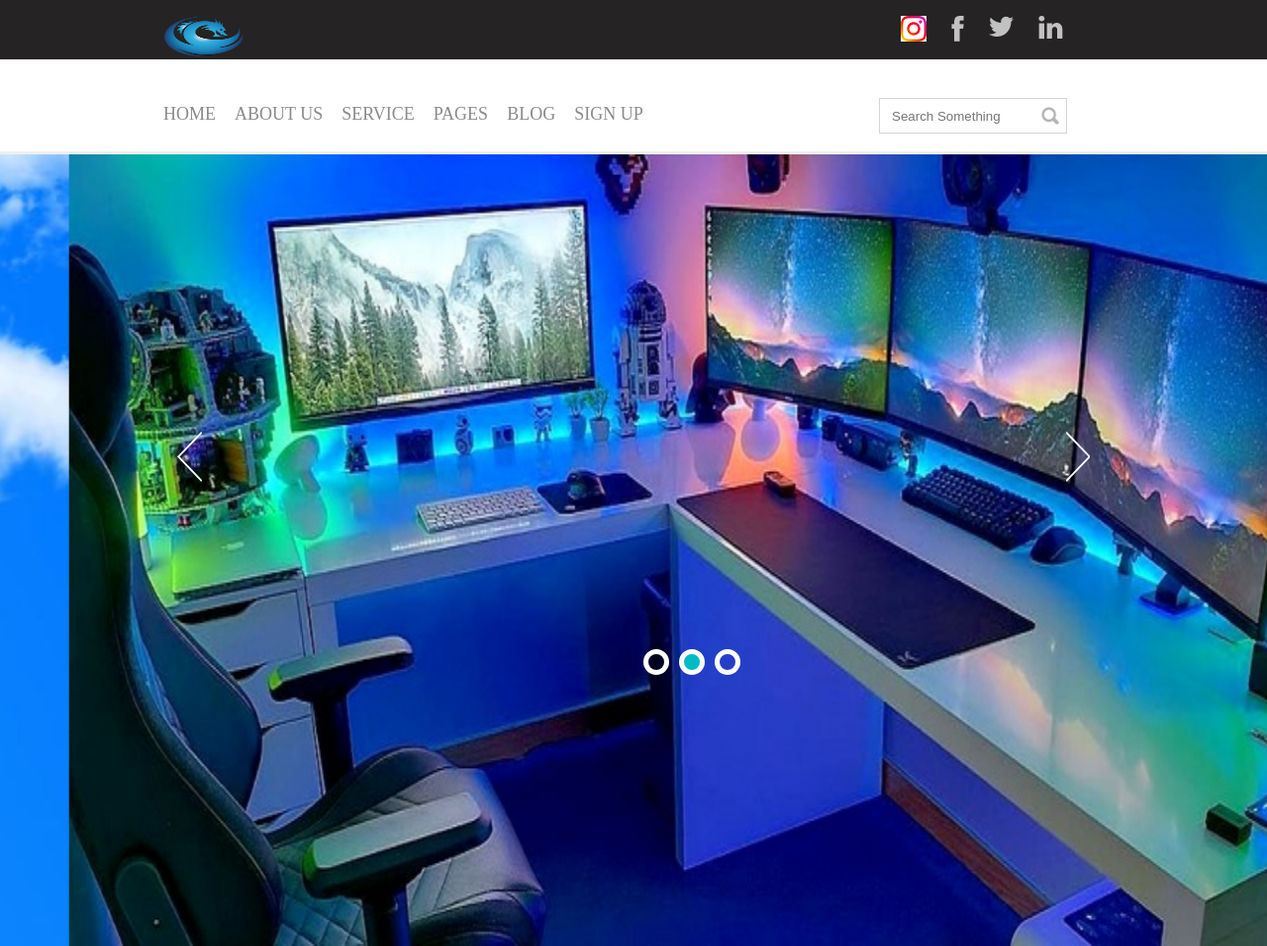
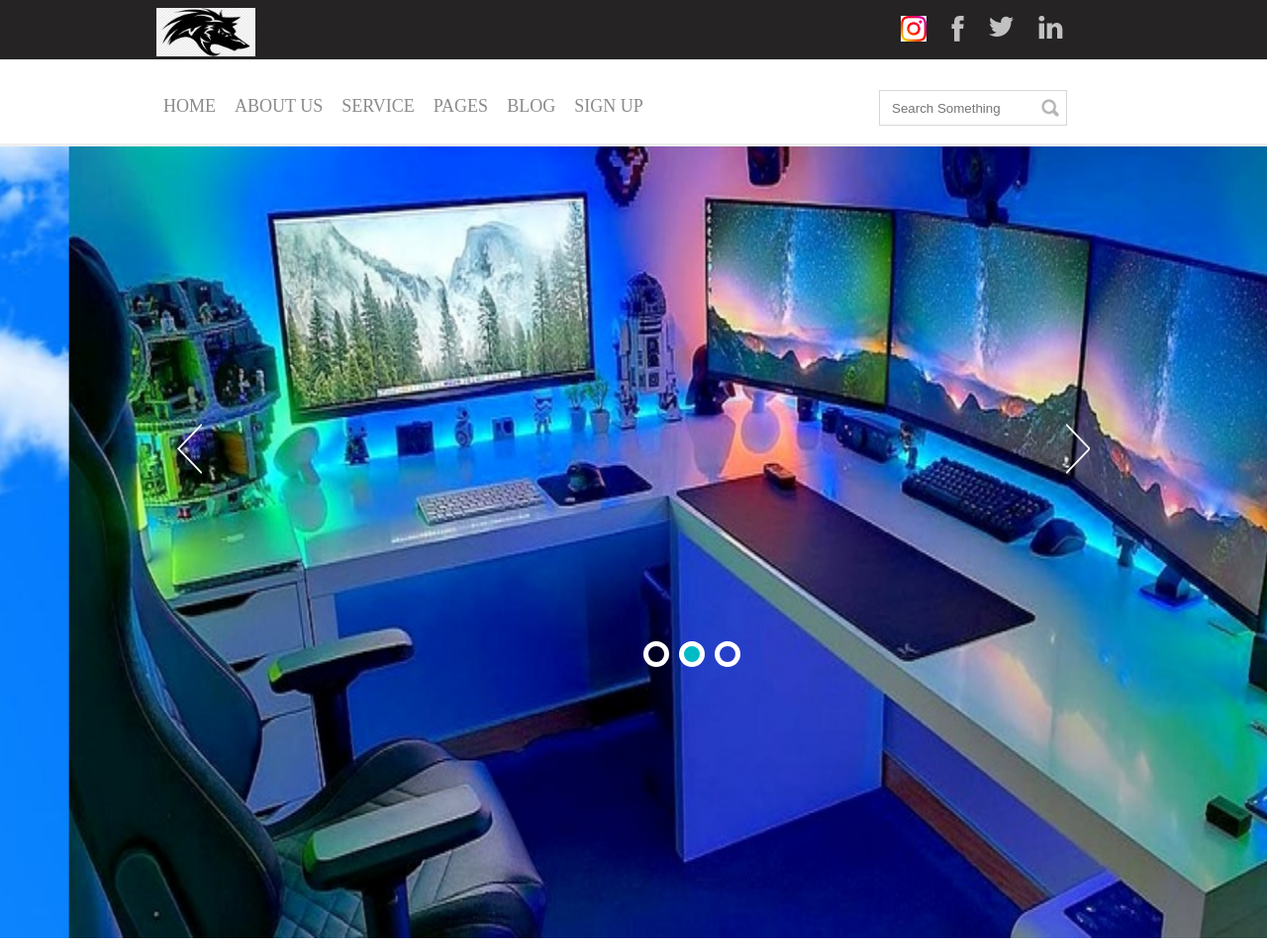
Before and after one commit to CarlosCDR/PCSTroong, a plain HTML site: page index.html in a window 1280 px wide. Shown: the whole page at 99% size. Drawn offline with Linux system fonts and the light colour scheme.

Commit message:
Add files via upload

```diff
--- a/css/main.css
+++ b/css/main.css
@@ -18,7 +18,7 @@ position: relative;
 }
 .logo {
  float: left;
- padding: 16px;
+ padding: 8px;
  width: 70%;
 }
 .redes-sociais ul li {
--- a/index.html
+++ b/index.html
@@ -11,7 +11,7 @@
         <main>
             <div class="header-1">
                 <div class="logo">
-                    <img src="./img/logo4.png" height="41" width="80" />
+                    <img src="img/teste.png" height="49" width="100" />
                 </div>
                 <div class="redes-sociais">
                     <ul>
```
Also changed, not shown: img/teste.png (added).
